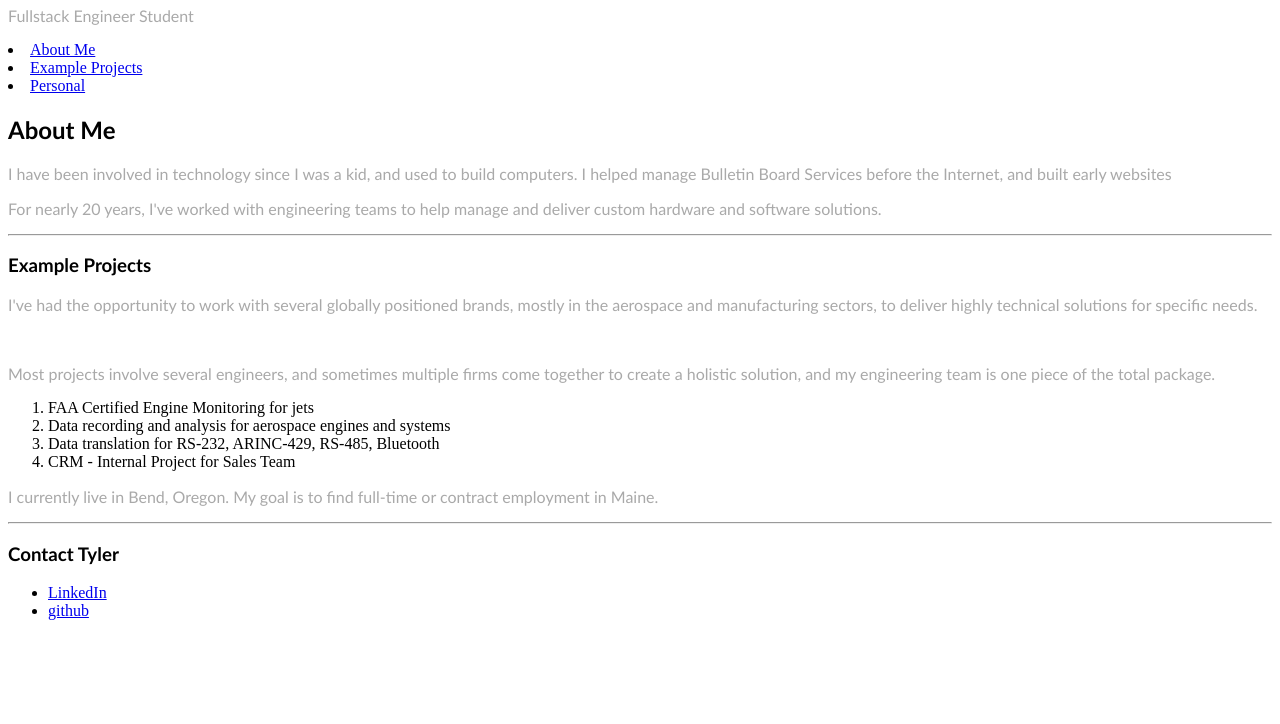
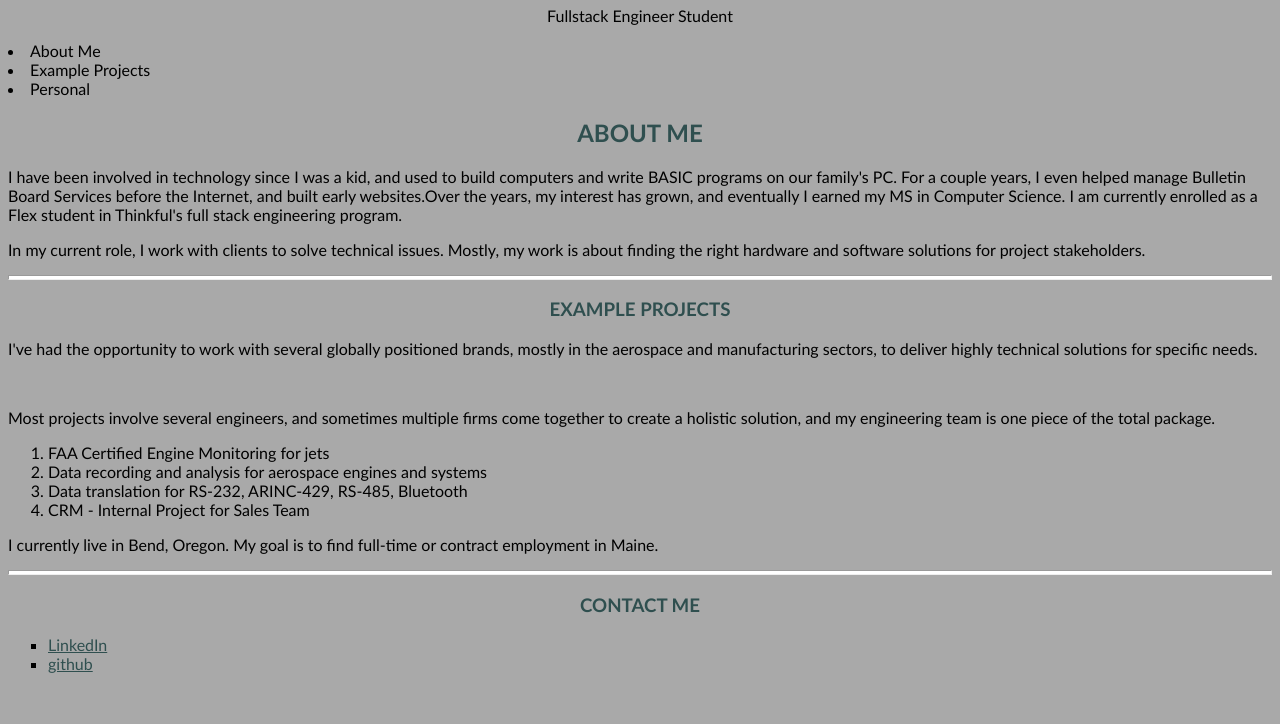
Before and after one commit to tylerspeed/TSpeed-Profile, a plain HTML site: page index.html in a window 1280 px wide. Shown: the part 76-800 px from the top of the page. Drawn offline with Linux system fonts and the light colour scheme.

Commit message:
Add files via upload

```diff
--- a/index.html
+++ b/index.html
@@ -6,22 +6,26 @@
   <body>
 <header>
   <h1>Tyler Speed</h1>
+  <!-- Current status / student -->
   <p>Fullstack Engineer Student</p>
   <nav>
-    <li><a href="#Technology">About Me</a></li>
-    <li><a href="#Projects">Example Projects</a></li>
-    <li><a href="#Personal">Personal</a></li>
+    <li>About Me</li>
+    <li>Example Projects</li>
+    <li>Personal</li>
   </nav>
 </header>
 <main>
   <div>
   <h2>
-    About Me
+    <!-- A little history about me-->
+    ABOUT ME
   </h2>
   <article id="Technology">
-  <p>I have been involved in technology since I was a kid, and used to build computers.  I helped manage Bulletin Board Services before the Internet, and built early websites</p>
+  <p>I have been involved in technology since I was a kid, and used to build computers and write BASIC programs on our family's PC.  For a couple years, I even helped manage Bulletin Board Services before the Internet, and built early websites.Over the years, my interest has grown, and eventually I earned my MS in Computer Science.  I am currently enrolled as a Flex student in Thinkful's full stack engineering program.
+  </p>
+
   <p>
-    For nearly 20 years, I've worked with engineering teams to help manage and deliver custom hardware and software solutions.
+    In my current role, I work with clients to solve technical issues. Mostly, my work is about finding the right hardware and software solutions for project stakeholders.
   </p>
   </article>
   </div>
@@ -29,15 +33,17 @@
   <hr>
 
   <div>
-  <h3>Example Projects</h3>
+    <!-- a list of some projects I've worked on -->
+  <h3>EXAMPLE PROJECTS</h3>
   <article id="Projects">
     <p>I've had the opportunity to work with several globally positioned brands, mostly in the aerospace and manufacturing sectors, to deliver highly technical solutions for specific needs.</p>
 
     <br>
-
+    <!-- discuss types of projects, etc...-->
     <p>Most projects involve several engineers, and sometimes multiple firms come together to create a holistic solution, and my engineering team is one piece of the total package.</p>
 
   <ol>
+    <!-- A list of my projects-->
     <li>FAA Certified Engine Monitoring for jets</li>
     <li>Data recording and analysis for aerospace engines and systems</li>
     <li>Data translation for RS-232, ARINC-429, RS-485, Bluetooth</li>
@@ -50,8 +56,8 @@
   </div>
 
   <hr>
-
-  <h3>Contact Tyler</h3>
+  <!-- contact info listed -->
+  <h3>CONTACT ME</h3>
   <ul>
     <li><a href="https://www.linkedin.com/in/tylerspeed/">LinkedIn</a></li>
     <li><a href="https://github.com/tylerspeed">github</a></li>
--- a/styles.css
+++ b/styles.css
@@ -1,19 +1,39 @@
-h1, h2, h3, h4, p{
+h1, h2, h3, h4, p, a, li{
   font-family: 'Gill Sans', 'Gill Sans MT', Calibri, 'Trebuchet MS', sans-serif;
+}
+
+ul{
+  list-style-type: square;
+}
+
+header p{
+  text-align: center;
 }
 
 h1, h2, h3, h4{
   font-weight: bold;
+  color: darkslategray;
+  text-align: center;
 }
 
 h1{
   color:orangered;
+  text-align: center;
 }
 
-h2{
-  color:black;
+body{
+  background-color: darkgray;
 }
 
-p{
-  color: darkgray;
+a:link{
+color: darkslategray;
+font-family: 'Gill Sans', 'Gill Sans MT', Calibri, 'Trebuchet MS', sans-serif;
+
 }
+a:visited{color: midnightblue;}
+a:active{color:blue;}
+
+hr{
+  height: 3px;
+  background-color: white;
+}
```
